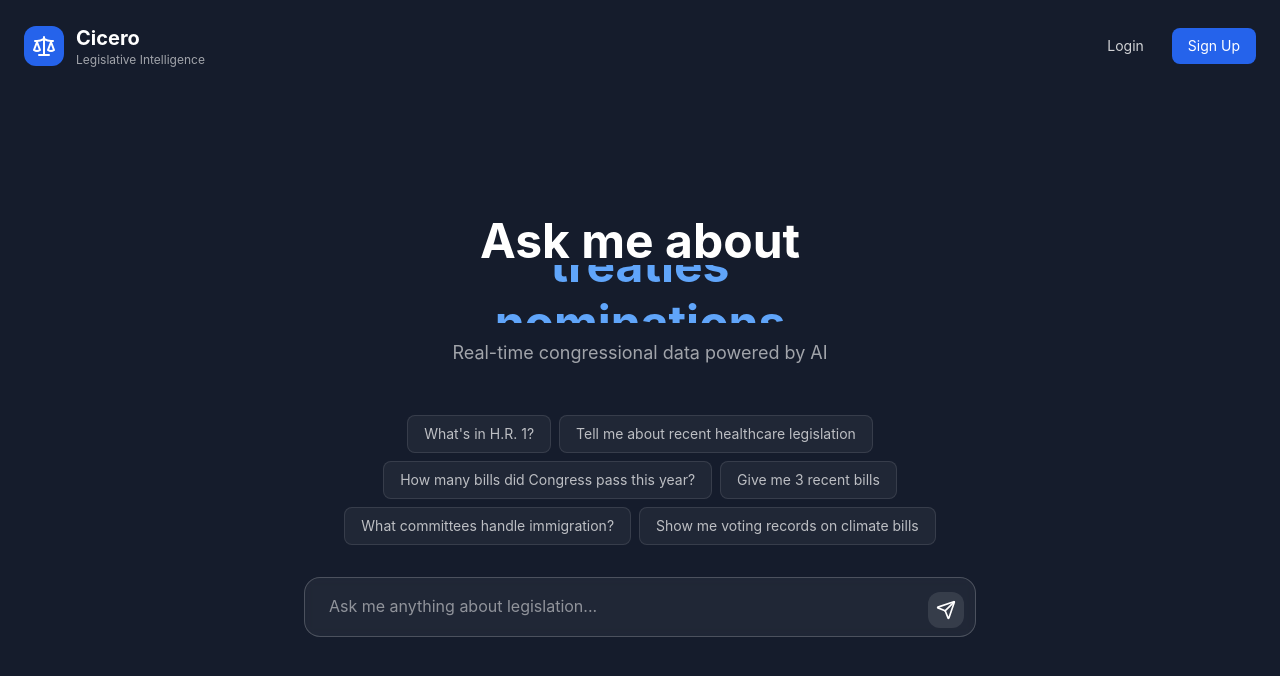
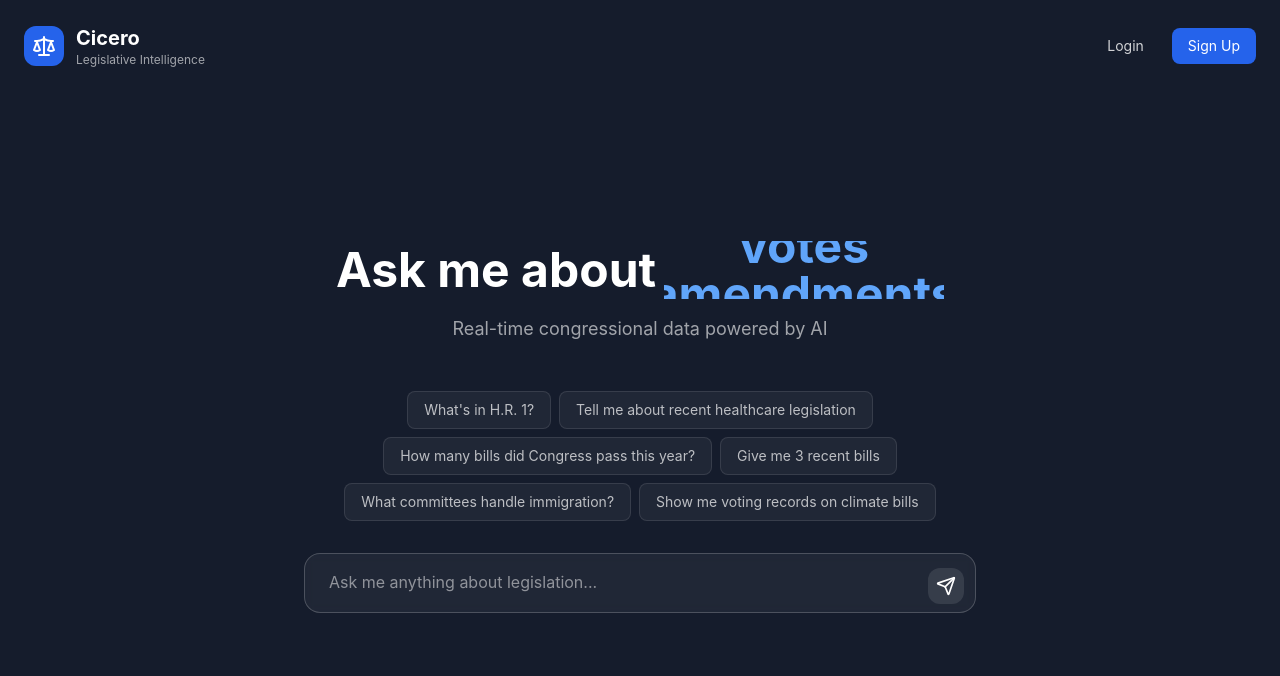
Before and after one commit to amurshak/cicero-frontend, a React (Vite) app: page / in a window 1280 px wide. Shown: the top 676 px of the page. Built offline with nearby package versions, Linux system fonts and the light colour scheme; no server answers.

Commit message:
Revert "Fix rotating text centering and alignment issues"
This reverts commit b1e79b363fd552028bafdeb76f46707a4a739a7c.

```diff
--- a/src/pages/HomePage.jsx
+++ b/src/pages/HomePage.jsx
@@ -167,27 +167,23 @@ export default function HomePage() {
       <div className="flex-1 flex flex-col items-center justify-center px-4 sm:px-6 pb-6 sm:pb-8">
         {/* Main Prompt */}
         <div className="text-center mb-8 sm:mb-12 max-w-3xl">
-          <h2 className="text-3xl sm:text-4xl md:text-5xl font-bold mb-3 sm:mb-4">
-            <span className="text-white">Ask me about </span>
-            <span className="relative inline-flex" style={{ height: '1.2em', minWidth: '280px' }}>
-              <span className="invisible">any legislative action</span>
-              <div className="absolute inset-0 flex items-center justify-center overflow-hidden">
+          <h2 className="text-3xl sm:text-4xl md:text-5xl font-bold mb-3 sm:mb-4 flex flex-col sm:flex-row items-center justify-center gap-2">
+            <span className="text-white">Ask me about</span>
+            <div className="relative h-[1.2em] w-full sm:w-auto sm:min-w-[280px] overflow-hidden">
               <div
-                  className="w-full transition-transform duration-500 ease-in-out"
-                  style={{ transform: `translateY(${-rotatingIndex * 1.2}em)` }}
+                className="absolute inset-0 flex flex-col transition-transform duration-500 ease-in-out"
+                style={{ transform: `translateY(-${rotatingIndex * 100}%)` }}
               >
                 {rotatingTerms.map((term, index) => (
-                    <div
+                  <span
                     key={index}
-                      className="text-blue-400 flex items-center justify-center"
-                      style={{ height: '1.2em' }}
+                    className="text-blue-400 h-[1.2em] flex items-center justify-center"
                   >
                     {term}
-                    </div>
+                  </span>
                 ))}
               </div>
             </div>
-            </span>
           </h2>
           <p className="text-white/60 text-base sm:text-lg px-2 sm:px-0">
             Real-time congressional data powered by AI
```
Lines whose indentation alone changed are shown as unchanged.
